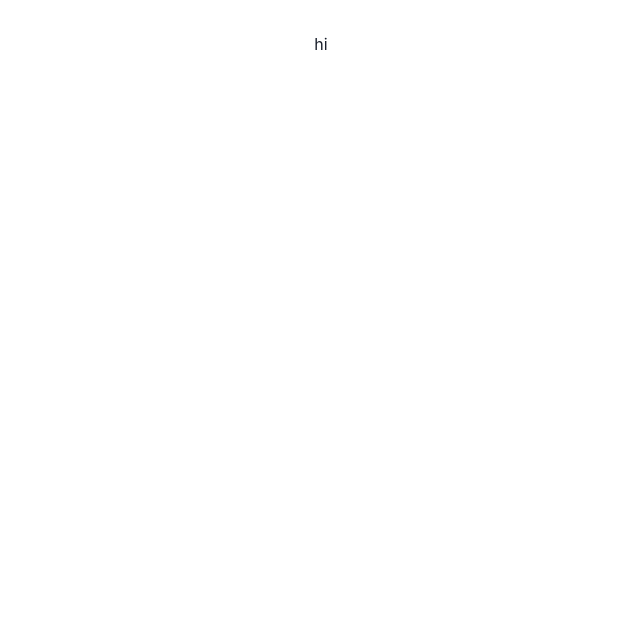
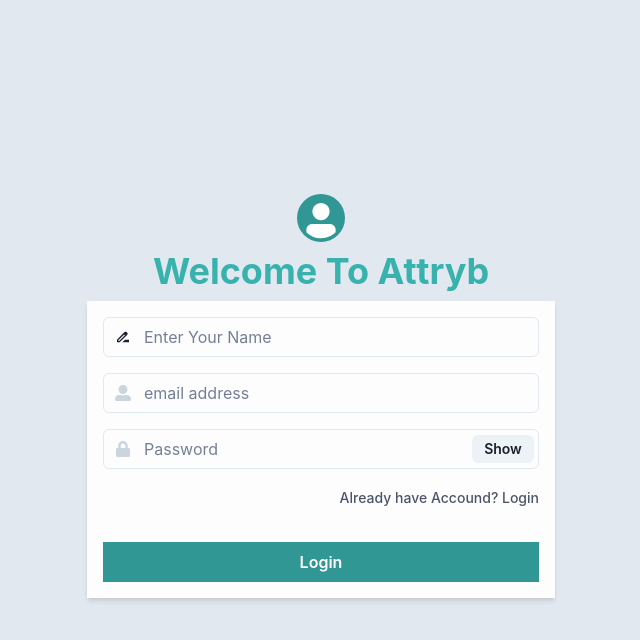
Before and after one commit to jitendra4545/attryb-buy-cars, a React (Vite) app in the folder frontend/: page /signup in a window 1280 px wide. Shown: the top 640 px of the page, without its empty margins (319-959 px from the left). Built offline with nearby package versions, Linux system fonts and the light colour scheme.

Commit message:
asdded login signup design comp

```diff
--- a/frontend/package.json
+++ b/frontend/package.json
@@ -18,6 +18,7 @@
     "framer-motion": "^10.16.4",
     "react": "^18.2.0",
     "react-dom": "^18.2.0",
+    "react-icons": "^4.11.0",
     "react-redux": "^8.1.2",
     "react-router-dom": "^6.16.0"
   },
--- a/frontend/src/App.jsx
+++ b/frontend/src/App.jsx
@@ -1,14 +1,15 @@
 import { useState } from 'react'
 import reactLogo from './assets/react.svg'
 import viteLogo from '/vite.svg'
-import './App.css'
+
+import { AllRoutes } from './pages/AllRoutes'
 
 function App() {
 
 
   return (
     <>
-     hi
+    <AllRoutes/>
     </>
   )
 }
--- /dev/null
+++ b/frontend/src/components/Login.jsx
@@ -0,0 +1,107 @@
+import { useState } from "react";
+import {
+  Flex,
+  Heading,
+  Input,
+  Button,
+  InputGroup,
+  Stack,
+  InputLeftElement,
+  chakra,
+  Box,
+
+  Avatar,
+  FormControl,
+  FormHelperText,
+  InputRightElement
+} from "@chakra-ui/react";
+import { FaUserAlt, FaLock } from "react-icons/fa";
+import { Link } from "react-router-dom";
+
+const CFaUserAlt = chakra(FaUserAlt);
+const CFaLock = chakra(FaLock);
+
+const Login = () => {
+  const [showPassword, setShowPassword] = useState(false);
+
+  const handleShowClick = () => setShowPassword(!showPassword);
+
+  return (
+    <Flex
+      flexDirection="column"
+      width="100wh"
+      height="100vh"
+      backgroundColor="gray.200"
+      justifyContent="center"
+      alignItems="center"
+    >
+      <Stack
+        flexDir="column"
+        mb="2"
+        justifyContent="center"
+        alignItems="center"
+      >
+        <Avatar bg="teal.500" />
+        <Heading color="teal.400">Welcome To Attryb</Heading>
+        <Box minW={{ base: "90%", md: "468px" }}>
+          <form>
+            <Stack
+              spacing={4}
+              p="1rem"
+              backgroundColor="whiteAlpha.900"
+              boxShadow="md"
+            >
+              <FormControl>
+                <InputGroup>
+                  <InputLeftElement
+                    pointerEvents="none"
+                    children={<CFaUserAlt color="gray.300" />}
+                  />
+                  <Input type="email" placeholder="email address" />
+                </InputGroup>
+              </FormControl>
+              <FormControl>
+                <InputGroup>
+                  <InputLeftElement
+                    pointerEvents="none"
+                    color="gray.300"
+                    children={<CFaLock color="gray.300" />}
+                  />
+                  <Input
+                    type={showPassword ? "text" : "password"}
+                    placeholder="Password"
+                  />
+                  <InputRightElement width="4.5rem">
+                    <Button h="1.75rem" size="sm" onClick={handleShowClick}>
+                      {showPassword ? "Hide" : "Show"}
+                    </Button>
+                  </InputRightElement>
+                </InputGroup>
+                <FormHelperText textAlign="right">
+                  <Link>forgot password?</Link>
+                </FormHelperText>
+              </FormControl>
+              <Button
+                borderRadius={0}
+                type="submit"
+                variant="solid"
+                colorScheme="teal"
+                width="full"
+              >
+                Login
+              </Button>
+            </Stack>
+          </form>
+        </Box>
+      </Stack>
+      <Box>
+        New to us?{" "}
+        <Link to='/signup' color="teal.500" >
+          Sign Up
+        </Link>
+      </Box>
+    </Flex>
+  );
+};
+
+export default Login;
--- /dev/null
+++ b/frontend/src/components/Signup.jsx
@@ -0,0 +1,125 @@
+
+import { useState } from "react";
+import {
+  Flex,
+  Heading,
+  Input,
+  Button,
+  InputGroup,
+  Stack,
+  InputLeftElement,
+  chakra,
+  Box,
+
+  Avatar,
+  FormControl,
+  FormHelperText,
+  InputRightElement,
+  Text
+} from "@chakra-ui/react";
+import { FaUserAlt, FaLock } from "react-icons/fa";
+import {MdDriveFileRenameOutline} from 'react-icons/md'
+import { Link } from "react-router-dom";
+const CFaUserAlt = chakra(FaUserAlt);
+const CFaLock = chakra(FaLock);
+
+const Signup = () => {
+  const [showPassword, setShowPassword] = useState(false);
+
+  const handleShowClick = () => setShowPassword(!showPassword);
+
+  const [Name, setName] = useState("")
+const [Email, setEmail] = useState("")
+const [Password, setPassword] = useState("")
+
+console.log(Name,Email,Password)
+
+
+  return (
+    <>
+    <Flex
+      flexDirection="column"
+      width="100wh"
+      height="100vh"
+      backgroundColor="gray.200"
+      justifyContent="center"
+      alignItems="center"
+    >
+      <Stack
+        flexDir="column"
+        mb="2"
+        justifyContent="center"
+        alignItems="center"
+      >
+        <Avatar bg="teal.500" />
+        <Heading color="teal.400">Welcome To Attryb</Heading>
+
+        <Box minW={{ base: "90%", md: "468px" }}>
+          <form>
+            <Stack
+              spacing={4}
+              p="1rem"
+              backgroundColor="whiteAlpha.900"
+              boxShadow="md"
+            >
+                 <FormControl>
+                <InputGroup>
+                  <InputLeftElement
+                    pointerEvents="none"
+                     children={<MdDriveFileRenameOutline color="gray.300" />}
+                  />
+                  <Input onChange={(e)=>setName(e.target.value)} type="text" placeholder="Enter Your Name" />
+                </InputGroup>
+              </FormControl>
+              <FormControl>
+                <InputGroup>
+                  <InputLeftElement
+                    pointerEvents="none"
+                    children={<CFaUserAlt color="gray.300" />}
+                  />
+                  <Input onChange={(e)=>setEmail(e.target.value)} type="email" placeholder="email address" />
+                </InputGroup>
+              </FormControl>
+              <FormControl>
+                <InputGroup>
+                  <InputLeftElement
+                    pointerEvents="none"
+                    color="gray.300"
+                    children={<CFaLock color="gray.300" />}
+                  />
+                  <Input
+                  onChange={(e)=>setPassword(e.target.value)}
+                    type={showPassword ? "text" : "password"}
+                    placeholder="Password"
+                  />
+                  <InputRightElement width="4.5rem">
+                    <Button h="1.75rem" size="sm" onClick={handleShowClick}>
+                      {showPassword ? "Hide" : "Show"}
+                    </Button>
+                  </InputRightElement>
+                </InputGroup>
+                <FormHelperText m={'20px 0px'} fontWeight={'500'} textAlign="right">
+                  <Link  to='/login'>Already have Accound? Login</Link>
+                </FormHelperText>
+              </FormControl>
+              <Button
+                borderRadius={0}
+                type="submit"
+                variant="solid"
+                colorScheme="teal"
+                width="full"
+              >
+                Login
+              </Button>
+            </Stack>
+          </form>
+        </Box>
+      </Stack>
+
+
+    </Flex>
+    </>
+  );
+};
+
+export default Signup;
--- a/frontend/src/main.jsx
+++ b/frontend/src/main.jsx
@@ -1,7 +1,7 @@
 import React from 'react'
 import ReactDOM from 'react-dom/client'
 import App from './App.jsx'
-import './index.css'
+
 import {BrowserRouter} from 'react-router-dom'
 import {ChakraProvider} from '@chakra-ui/react'
 import { Provider } from 'react-redux'
--- /dev/null
+++ b/frontend/src/pages/AllRoutes.jsx
@@ -0,0 +1,17 @@
+import React from 'react'
+import { Route, Routes } from 'react-router-dom'
+import { HomePage } from './HomePage'
+import Login  from '../components/Login'
+import Signup from '../components/Signup'
+
+
+export const AllRoutes = () => {
+  return (
+    <Routes>
+        <Route path='/' element={<HomePage/>} />
+        <Route path='/login' element={<Login/>} />
+        <Route path='/signup' element={<Signup/>} />
+        <Route path='/add' element={<HomePage/>} />
+    </Routes>
+  )
+}
--- /dev/null
+++ b/frontend/src/pages/HomePage.jsx
@@ -0,0 +1,7 @@
+import React from 'react'
+
+export const HomePage = () => {
+  return (
+    <div>HomePage</div>
+  )
+}
```
Also changed, not shown: frontend/src/components/Navbar.jsx (added, +7 -0 lines), frontend/src/components/Loader.jsx (added), 1 other file (tests, documents, lock files or other folders).
